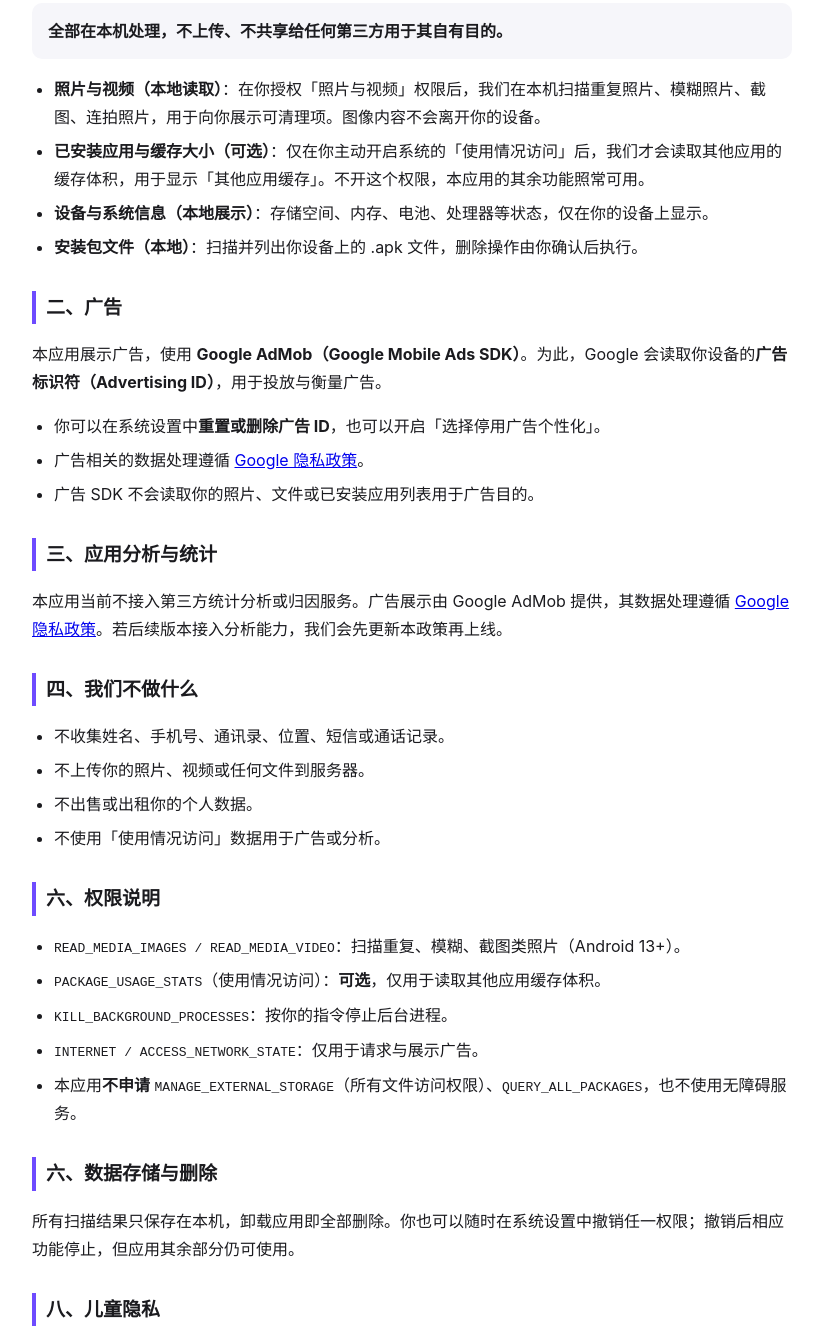
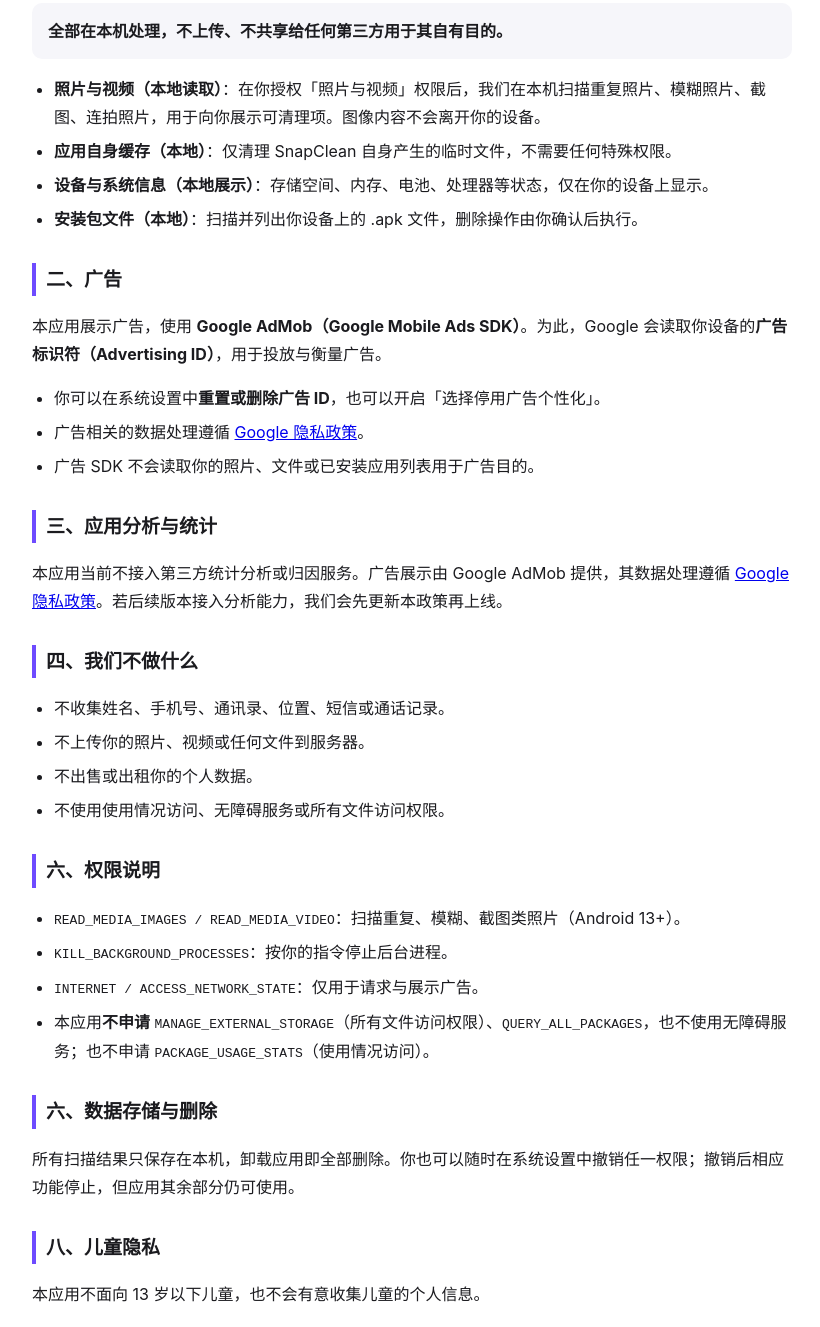
Before and after one commit to zhaiyb1/snapclean-privacy, a plain HTML site: page privacy-policy.html in a window 1280 px wide. Shown: the part 324-1651 px from the top of the page, without its empty margins (228-1048 px from the left). Drawn offline with Linux system fonts and the light colour scheme.

Commit message:
Align privacy policy with shipped permissions: remove usage-access and other-apps-cache claims

```diff
--- a/privacy-policy.html
+++ b/privacy-policy.html
@@ -29,7 +29,7 @@
 </div>
 <ul data-page-node-id="bkmkCxlMdIxrucoUHOaZZW">
   <li data-page-node-id="PckYPSQuSomdgdq8TpIj2L"><strong data-page-node-id="uy5AswihBg3rM8vCBsKVxc">照片与视频（本地读取）</strong>：在你授权「照片与视频」权限后，我们在本机扫描重复照片、模糊照片、截图、连拍照片，用于向你展示可清理项。图像内容不会离开你的设备。</li>
-  <li data-page-node-id="jnQmvqA1GkNWmy1XM5HKux"><strong data-page-node-id="Q3422eJqwNEKGCVTamTO5j">已安装应用与缓存大小（可选）</strong>：仅在你主动开启系统的「使用情况访问」后，我们才会读取其他应用的缓存体积，用于显示「其他应用缓存」。不开这个权限，本应用的其余功能照常可用。</li>
+<li><strong>应用自身缓存（本地）</strong>：仅清理 SnapClean 自身产生的临时文件，不需要任何特殊权限。</li>
   <li data-page-node-id="6CP1jhciqTSQqLZtyXZqYv"><strong data-page-node-id="Eo4zIFS3IfRhFL9UIqzYHH">设备与系统信息（本地展示）</strong>：存储空间、内存、电池、处理器等状态，仅在你的设备上显示。</li>
   <li data-page-node-id="oePRJAKe1h6sSKQFOEWGFu"><strong data-page-node-id="REuDcIUV7CPLu0Q7EpTEft">安装包文件（本地）</strong>：扫描并列出你设备上的 .apk 文件，删除操作由你确认后执行。</li>
 </ul>
@@ -50,16 +50,15 @@
   <li data-page-node-id="QS0SbuAUL6ClczgdaSliL2">不收集姓名、手机号、通讯录、位置、短信或通话记录。</li>
   <li data-page-node-id="d8wcU8NA8ShEGPRXUbpOXy">不上传你的照片、视频或任何文件到服务器。</li>
   <li data-page-node-id="YOLij2FbzxtOfjmek2ENVx">不出售或出租你的个人数据。</li>
-  <li data-page-node-id="ZhI0Awu8O97x5Kx0lJ5Lmj">不使用「使用情况访问」数据用于广告或分析。</li>
+<li>不使用使用情况访问、无障碍服务或所有文件访问权限。</li>
 </ul>
 
 <h2 data-page-node-id="w4MD4nEaxh7l7IZu0ghFX9">六、权限说明</h2>
 <ul data-page-node-id="eJkSLNnyDPVzcVYyKoe2nw">
   <li data-page-node-id="EmhLYM81xmcHG9gD3xUU9H"><code data-page-node-id="NeDed1aEXEB9J3G001B6Rc">READ_MEDIA_IMAGES / READ_MEDIA_VIDEO</code>：扫描重复、模糊、截图类照片（Android 13+）。</li>
-  <li data-page-node-id="2DUU5t4h0lZE1PyDzokMkK"><code data-page-node-id="ktJFTAJyjJ4DUFdFeF4yyU">PACKAGE_USAGE_STATS</code>（使用情况访问）：<strong data-page-node-id="8stQnd4CaFNiHl7Yl63CXQ">可选</strong>，仅用于读取其他应用缓存体积。</li>
   <li data-page-node-id="2f3t0PXyiIokw5OKRzAq3H"><code data-page-node-id="vQ7GX44WouRI0xIjzpp2KV">KILL_BACKGROUND_PROCESSES</code>：按你的指令停止后台进程。</li>
   <li data-page-node-id="ko9AOjiZJC5rexk7cX85ED"><code data-page-node-id="cyxbAa7DPd9WQo2gsmNmZj">INTERNET / ACCESS_NETWORK_STATE</code>：仅用于请求与展示广告。</li>
-  <li data-page-node-id="5NckHE4uDoxMOfyeNFqZtK">本应用<strong data-page-node-id="dw76KAZVzoygFBqe2aEkP4">不申请</strong> <code data-page-node-id="TNOTDF5WxTGWqT6dQuFkgd">MANAGE_EXTERNAL_STORAGE</code>（所有文件访问权限）、<code data-page-node-id="NN4XtqDmhuzkyhQ9bBb3p4">QUERY_ALL_PACKAGES</code>，也不使用无障碍服务。</li>
+  <li data-page-node-id="5NckHE4uDoxMOfyeNFqZtK">本应用<strong data-page-node-id="dw76KAZVzoygFBqe2aEkP4">不申请</strong> <code data-page-node-id="TNOTDF5WxTGWqT6dQuFkgd">MANAGE_EXTERNAL_STORAGE</code>（所有文件访问权限）、<code data-page-node-id="NN4XtqDmhuzkyhQ9bBb3p4">QUERY_ALL_PACKAGES</code>，也不使用无障碍服务；也不申请 <code>PACKAGE_USAGE_STATS</code>（使用情况访问）。</li>
 </ul>
 
 <h2 data-page-node-id="IIx6BN470vAtfwmkwtWPNa">六、数据存储与删除</h2>
```
Also changed, not shown: index.html (+2 -3 lines), privacy-policy-en.html (+2 -3 lines).
